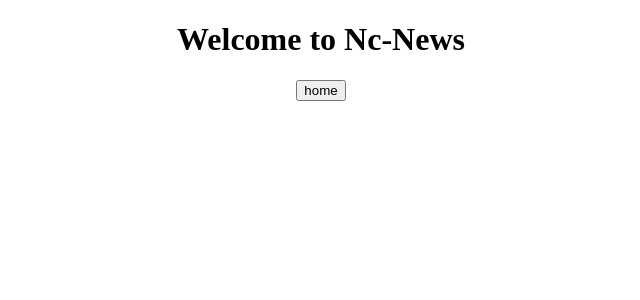
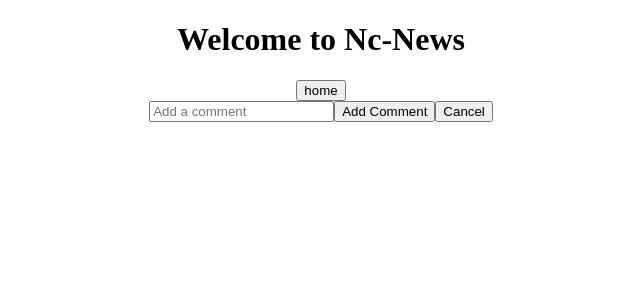
Before and after one commit to lemonses/nc-news-frontend, a React (Vite) app: page /article/1/add-comment in a window 1280 px wide. Shown: the top 300 px of the page, without its empty margins (319-959 px from the left). Built offline with nearby package versions, Linux system fonts and the light colour scheme.

Commit message:
added the functionality to add a comment

```diff
--- a/src/App.jsx
+++ b/src/App.jsx
@@ -3,13 +3,15 @@ import './App.css'
 import ArticlesContainer from './components/Articles/Articles-container'
 import ArticleContainer from './components/Article/Article-container'
 import Header from './components/Header'
+import AddComment from './components/Comments/Add-comment'
 
 function App() {
   return <>
     <Header/>
     <Routes>
-      <Route path="/" element={ <ArticlesContainer/>}></Route>
-      <Route path="/article/:article_id" element={<ArticleContainer/>}></Route>
+      <Route path="" element={ <ArticlesContainer/>}></Route>
+      <Route path="article/:article_id" element={<ArticleContainer/>}></Route>
+      <Route path='article/:article_id/add-comment' element={<AddComment/>}></Route>
     </Routes>
 
   </>
--- a/src/api/api.js
+++ b/src/api/api.js
@@ -1,26 +1,30 @@
 import axios from 'axios'
 const newsApi = axios.create({
-    baseURL: 'https://nc-news-v5ne.onrender.com/'
+    baseURL: 'https://nc-news-v5ne.onrender.com/api'
 })
 
 export function getArticles () {
-    return newsApi.get('api/articles').then((response)=>{
+    return newsApi.get('articles').then((response)=>{
         return response.data.articles
     })
 }
 
 export function getArticle (article_id) {
-    return newsApi.get(`api/articles/${article_id}`).then((response)=>{
+    return newsApi.get(`articles/${article_id}`).then((response)=>{
         return response.data.article
     })
 }
 
 export function getComments (article_id) {
-    return newsApi.get(`api/articles/${article_id}/comments`).then((response)=>{
+    return newsApi.get(`articles/${article_id}/comments`).then((response)=>{
         return response.data.comments
     })
 }
 
 export function addVotes (vote,article_id) {
-    return newsApi.patch(`/api/articles/${article_id}`,{inc_votes:vote})
+    return newsApi.patch(`articles/${article_id}`,{inc_votes:vote})
 }
+
+export function postComment (comment,article_id) {
+    return newsApi.post(`articles/${article_id}/comments`,{username:'grumpy19',body:`${comment}`})
+}
--- a/src/components/Article/Article.jsx
+++ b/src/components/Article/Article.jsx
@@ -1,9 +1,8 @@
 import Comments from "../Comments/Comments-container"
 import Voter from "../Voter"
+import { Link } from "react-router-dom"
 
 function Article ({article:{title,author,created_at,topic,votes,body,article_img_url,article_id}}) {
-
-
     return <div className="article-container">
         <div id="article">
             <h2>{title}</h2>
@@ -13,7 +12,9 @@ function Article ({article:{title,author,created_at,topic,votes,body,article_img
             <img className="article-img" src={article_img_url}/>
             <p>{body}</p>
         </div>
-        <button id="add-comment">add comment</button>
+        <Link to = "add-comment">
+            <button id="add-comment">add comment</button>
+        </Link>
         <Comments article_id={article_id}/>
     </div>
 }
--- /dev/null
+++ b/src/components/Comments/Add-comment.jsx
@@ -0,0 +1,53 @@
+import { useState } from "react"
+import { useParams} from "react-router"
+import { postComment } from "../../api/api"
+import { useNavigate, Link } from "react-router-dom"
+
+function AddComment () {
+    const {article_id} = useParams()
+    const navigate = useNavigate()
+    const [currComment, setCurrComment] = useState('')
+    const [isLoading, setIsLoading] = useState(false)
+    const [isError, setIsError] = useState(false)
+
+    function updateComment(e) {
+        e.preventDefault()
+        setCurrComment(e.target.value)
+    }
+
+    function submitComment() {
+        if(currComment === ''){
+            setIsError("error")
+        }else{
+            setIsLoading(true)
+            postComment(currComment,article_id).then(()=>{
+                navigate(`/article/${article_id}`)
+            })
+            .catch((err)=>{
+                setIsLoading(false)
+                setIsError(err)
+            })
+        }
+    }
+
+    function checkError() {
+        if(isError === "error"){
+            return <p>Your comment must contain at least one character</p>
+        }else if(isError){
+            return <p>Something has gone wrong please try again</p>
+        }
+    }
+
+    if(isLoading) return <p>Your comment is being posted</p>
+
+    return <div>
+        <input type="text" onChange={updateComment} value={currComment} placeholder="Add a comment"/>
+        <button onClick={submitComment}>Add Comment</button>
+        <Link to={`/article/${article_id}`}>
+            <button>Cancel</button>
+        </Link>
+        {checkError()}
+    </div>
+}
+
+export default AddComment
```
